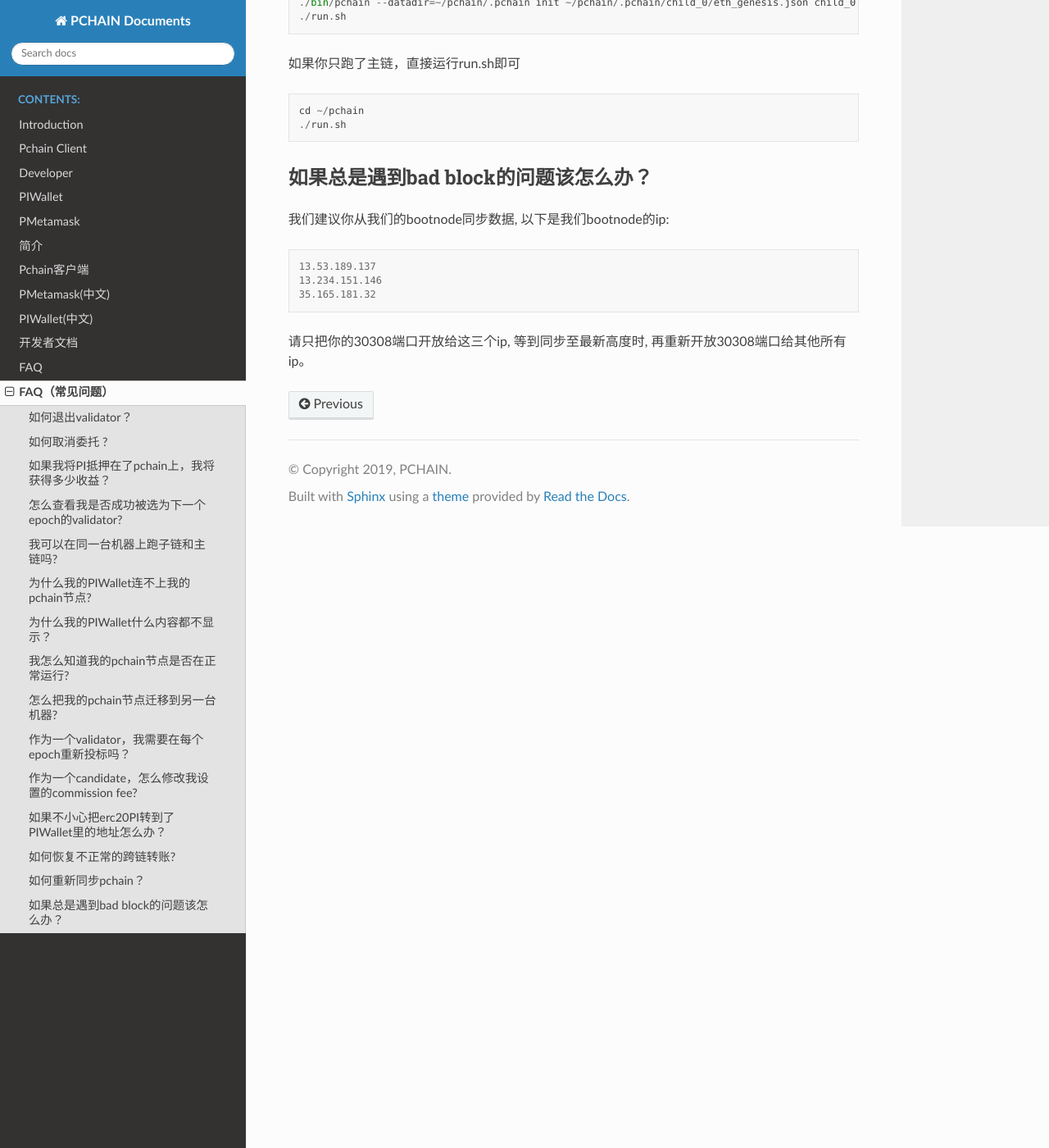
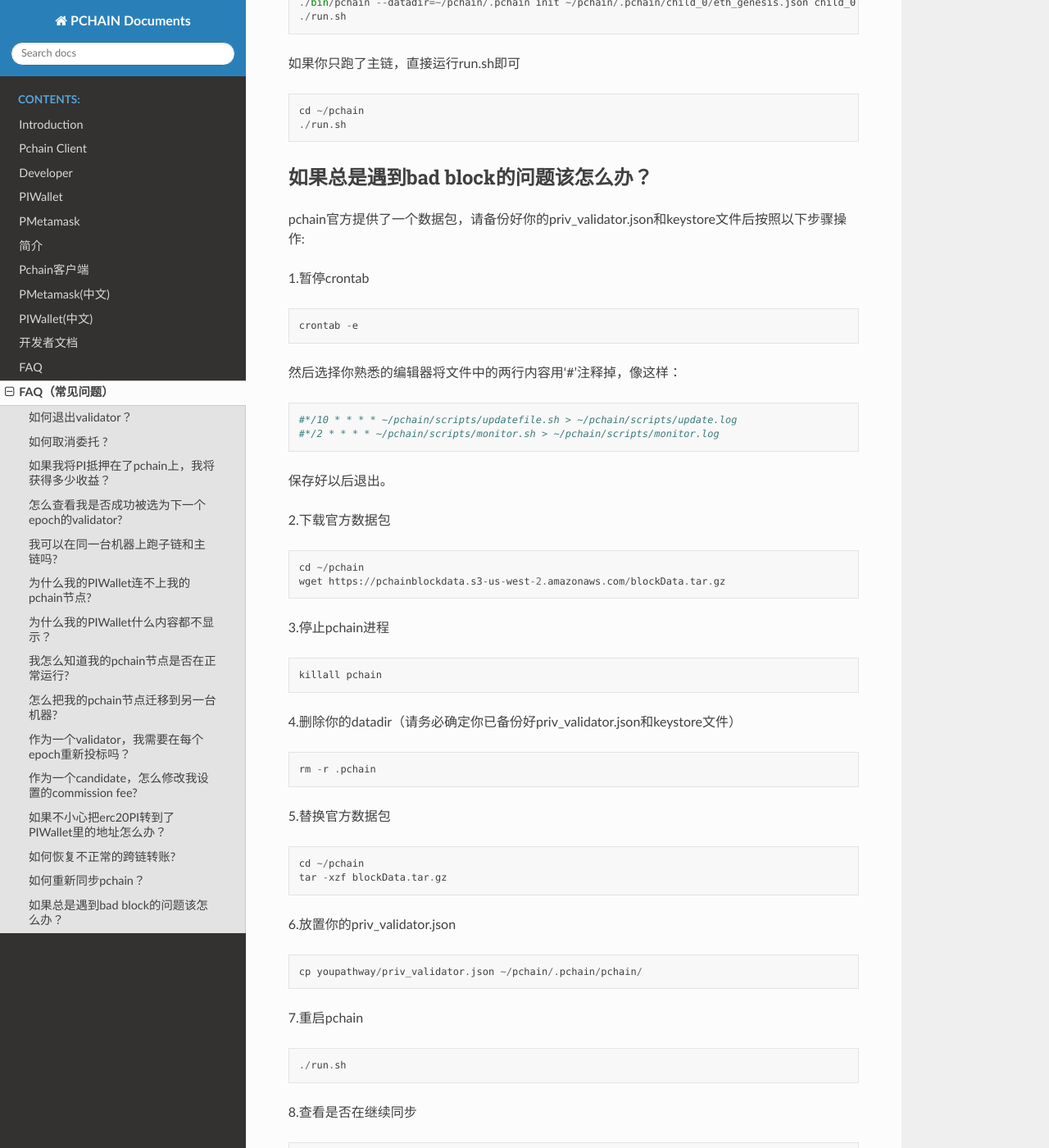
Before and after one commit to pchain-org/pchain-guide, a Sphinx documentation site: the page built from pchaindoc/source/FAQ_zh/faq_zh.rst, in a window 1280 px wide and 1400 px high, scrolled down 7350 px. Shown: the whole window at 82% size. Built offline with Sphinx 7.4.7 and the Read the Docs theme 2.0.0, drawn with Linux system fonts in a browser that asks for light colours; pages that are not in the unit, such as notebooks, are missing from menus; some of the changed text lies outside the part shown.

Commit message:
update faq

```diff
--- a/pchaindoc/source/FAQ_zh/faq_zh.rst
+++ b/pchaindoc/source/FAQ_zh/faq_zh.rst
@@ -170,9 +170,41 @@
 -------------------------------------------------------------
 如果总是遇到bad block的问题该怎么办？
 -------------------------------------------------------------
-我们建议你从我们的bootnode同步数据, 以下是我们bootnode的ip:
+pchain官方提供了一个数据包，请备份好你的priv_validator.json和keystore文件后按照以下步骤操作:
+
+1.暂停crontab
 ::
-	13.53.189.137
-	13.234.151.146
-	35.165.181.32
-请只把你的30308端口开放给这三个ip, 等到同步至最新高度时, 再重新开放30308端口给其他所有ip。
+	crontab -e
+然后选择你熟悉的编辑器将文件中的两行内容用‘#’注释掉，像这样：
+::
+	#*/10 * * * * ~/pchain/scripts/updatefile.sh > ~/pchain/scripts/update.log
+	#*/2 * * * * ~/pchain/scripts/monitor.sh > ~/pchain/scripts/monitor.log
+保存好以后退出。
+
+2.下载官方数据包
+::
+	cd ~/pchain
+	wget https://pchainblockdata.s3-us-west-2.amazonaws.com/blockData.tar.gz
+3.停止pchain进程
+::
+	killall pchain
+4.删除你的datadir（请务必确定你已备份好priv_validator.json和keystore文件）
+::
+	rm -r .pchain
+5.替换官方数据包
+::
+	cd ~/pchain
+	tar -xzf blockData.tar.gz
+6.放置你的priv_validator.json
+::
+	cp youpathway/priv_validator.json ~/pchain/.pchain/pchain/
+7.重启pchain
+::
+	./run.sh
+8.查看是否在继续同步
+::
+	./bin/pchain attach .pchain/pchain/pchain.ipc
+	>pi.blockNumber
+9.重新开启crontab
+::
+	crontab -u yourusername ~/pchain/scripts/pchain.cron
```
Also changed, not shown: pchaindoc/source/FAQ/node.rst (+37 -5 lines).
